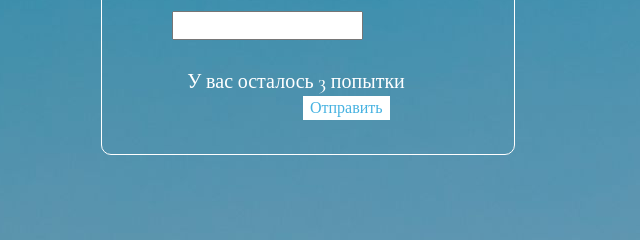
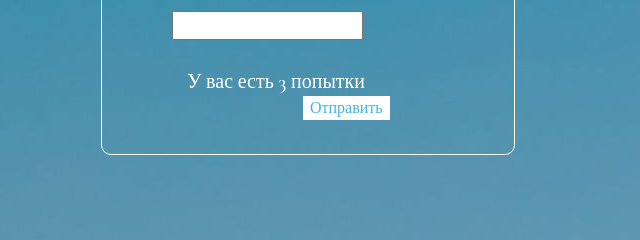
Before and after one commit to Akchabekova/js_hw_10, a plain HTML site: page index.html in a window 1280 px wide. Shown: the part 231-471 px from the top of the page, 332-972 px from the left. Drawn offline with nearby package versions, Linux system fonts and the light colour scheme.

Commit message:
finished

```diff
--- a/index.html
+++ b/index.html
@@ -23,7 +23,7 @@
 <h2 class ="title">Угадайте число от 0 до 10</h2>
 <input type="text" class="input">
 <button class="btn">Отправить</button>
-<h4 class ="desc-random" > У вас осталось 3 попытки</h4>
+<h4 class ="desc-random" > У вас есть 3 попытки</h4>
         </div>
     </div>
 </section>
```
